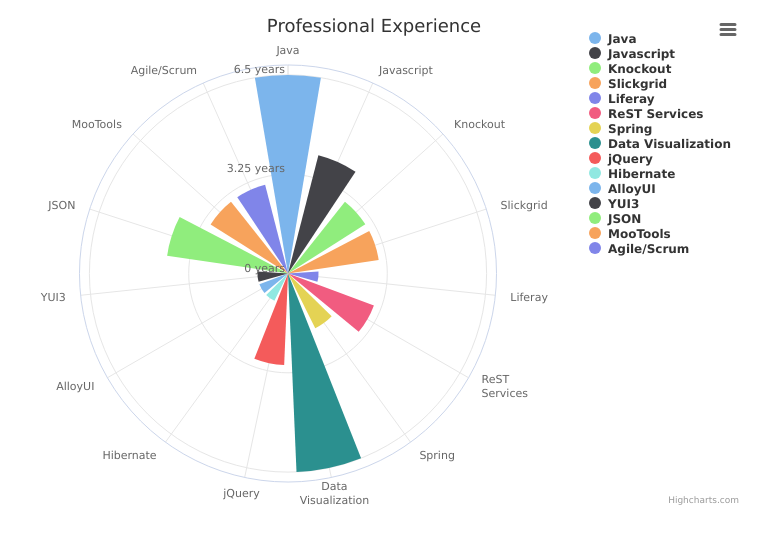
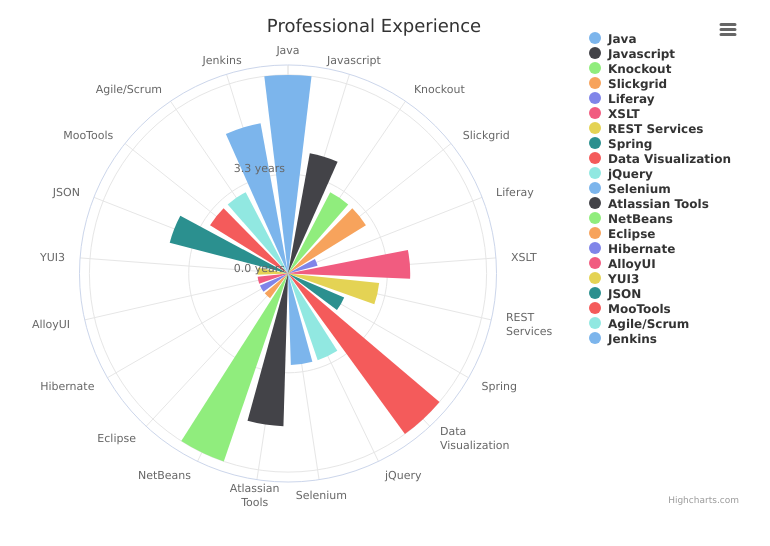
Before and after one commit to origineil02/code-samples, a plain HTML site: page SandBox/src/main/java/code/samples/highcharts/Experience.html in a window 1280 px wide. Shown: the whole page, without its empty margins (266-1036 px from the left). Drawn offline with nearby package versions, Linux system fonts and the light colour scheme.

Commit message:
Code Samples : Experience : adding technologies

```diff
--- a/SandBox/src/main/java/code/samples/highcharts/Experience.html
+++ b/SandBox/src/main/java/code/samples/highcharts/Experience.html
@@ -20,17 +20,25 @@
           {Knockout: 3},
           {Slickgrid: 3},
           {Liferay: 1},
-          {'ReST Services': 3},
+          {XSLT: 4},
+          {'REST Services': 3},
           {Spring: 2},
           {'Data Visualization': 6.5},
           {jQuery: 3},
+
+          {Selenium: 3},
+          {'Atlassian Tools': 5},
+
+          {NetBeans: 6.5},
+          {Eclipse: 1},
+
           {Hibernate: 1},
           {'AlloyUI': 1},
           {'YUI3': 1},
           {'JSON': 4},
           {'MooTools': 3},
-          {'Agile/Scrum': 3}
-
+          {'Agile/Scrum': 3},
+          {Jenkins: 5}
         ]
         var vm = {
           experience: function() {
@@ -100,7 +108,7 @@
             showLastLabel: true,
             labels: {
               formatter: function() {
-                return (this.value * vm.experience() / 100) + ' years';
+                return (this.value * vm.experience() / 100).toPrecision(2) + ' years';
               }
             },
             reversedStacks: false
```
